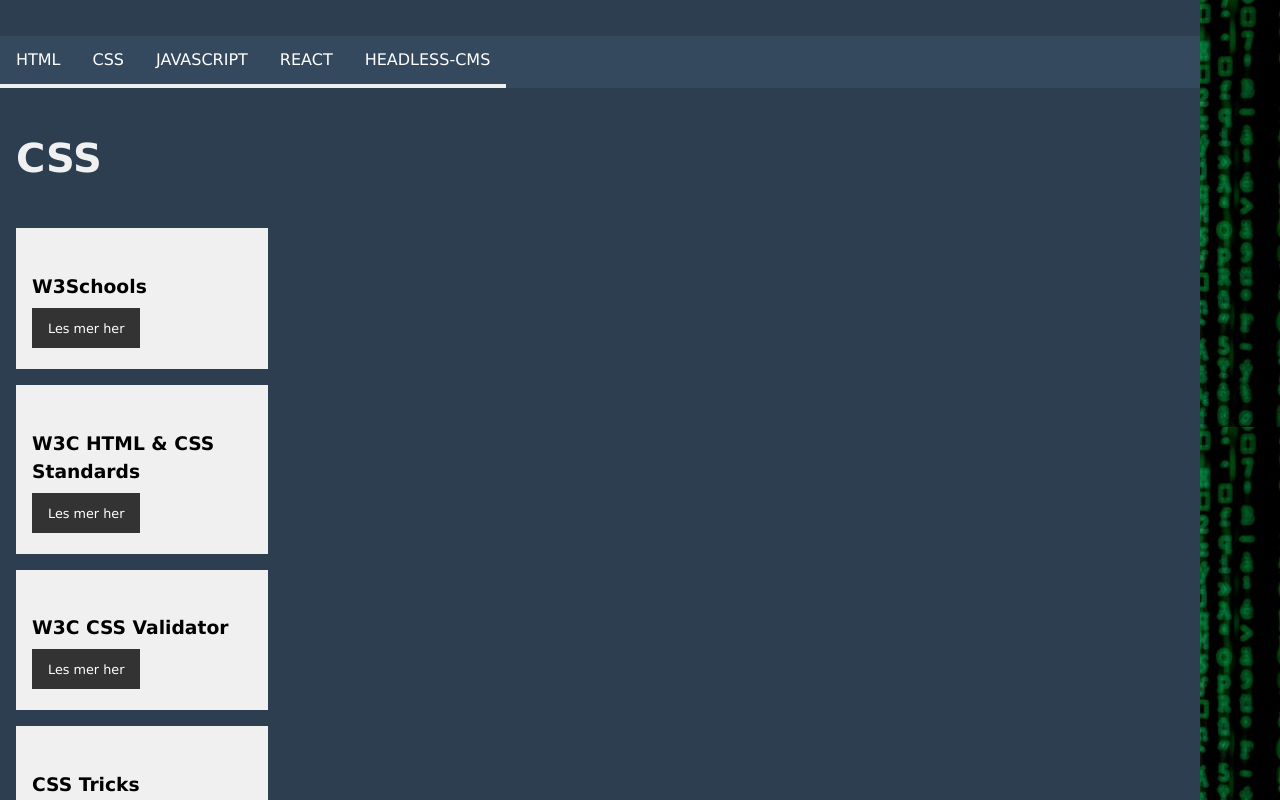
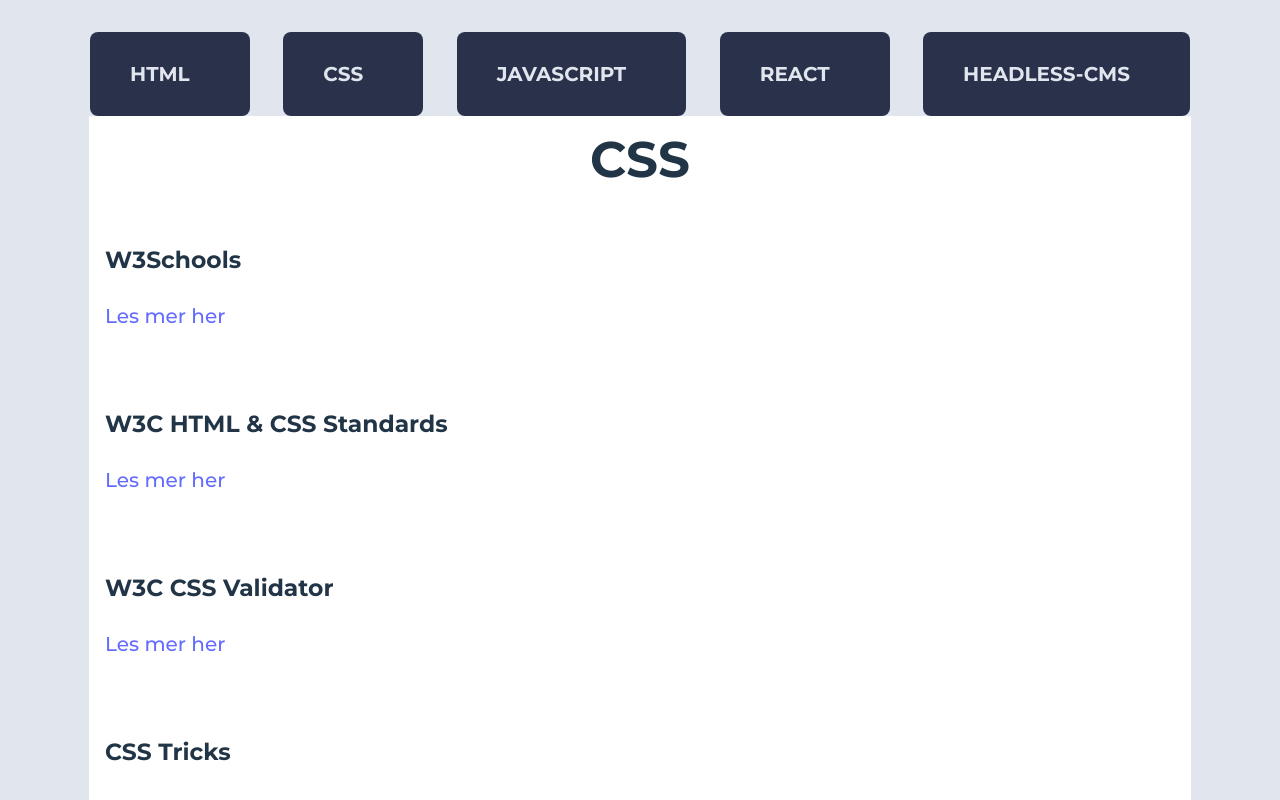
Before and after one commit to hannaso91/uin25ak2_resourceapp_hannaso, a React (Vite) app: page /css in a window 1280 px wide. Shown: the top 800 px of the page. Built offline with nearby package versions, Linux system fonts and the light colour scheme.

Commit message:
alt fungerer som det skal nå

```diff
--- a/src/App.jsx
+++ b/src/App.jsx
@@ -2,7 +2,7 @@
 import { Route, Routes } from 'react-router-dom'
 import ResourceCard from './components/ResourceCard'
 import Layout from './components/Layout'
-import "./styles/body.scss"
+import "./styles/style.scss"
 
 function App() {
 
@@ -10,6 +10,7 @@
     <>
       <Layout>
         <Routes>
+          {/*Jeg lagde først slug, men endret til det oppgaven krevde selvom slug fungerte*/}
           <Route path="/html" element={<ResourceCard category={"html"} />} />
           <Route path="/css" element={<ResourceCard category={"css"} />} />
           <Route path="/javascript" element={<ResourceCard category={"javascript"} />} />
--- a/src/components/Layout.jsx
+++ b/src/components/Layout.jsx
@@ -1,5 +1,7 @@
 import Nav from "./nav";
 
+//I oppgaven stod det at jeg skulle bruke html fra arbeidskrav 1 og legge inn i Layout.
+//etter å ha pratet med Tore Marius var det helt greit å gjøre det dynamisk som dette istedet.
 export default function Layout({children}) {
     return (
         <div id="designcontainer">
--- a/src/components/Nav.jsx
+++ b/src/components/Nav.jsx
@@ -1,8 +1,10 @@
-import { Link } from "react-router-dom"
+import { Link, useNavigate } from "react-router-dom"
 import resources from "../assets/resources"
-import "../styles/nav.scss"
+
 
 export default function Nav() {
+
+    const navigate = useNavigate()
 
     const categories = []; //lager en tom array for å legge til kategorier, da kan jeg også sjekke om det eksisterer fra før
     //jeg ønsket å lage min navbar dynamisk, slik at det senere er enkelt å fikse på dersom det kommer mer
@@ -13,18 +15,18 @@
         }
     })
 
+    const handleClick = (category) => {
+        navigate(`/${category}`)
+    }
+
     return(
-        <header>
-            <nav>
-                {/*Under her mapper jeg ut det som har blitt pushet inn i categories arrayen min, slik at jeg får en fungerende navigasjonsbar på siden min*/}
-                <ul className="navmenu">
-                    {categories.map(cat =>
-                        <li key={cat}>
-                            <Link to={`/${cat}`}>{cat}</Link>
-                        </li>
-                    )}
-                </ul>
-            </nav>
+        <header className="navmenu">
+            {/*Under her mapper jeg ut det som har blitt pushet inn i categories arrayen min, slik at jeg får en fungerende navigasjonsbar på siden min*/}
+                {categories.map(cat =>
+                    <button key={cat} onClick={() => handleClick(cat)}>{cat}</button>
+                )}
         </header>
     )
+
+    console.log(categories)
 }
--- a/src/components/ResourceCard.jsx
+++ b/src/components/ResourceCard.jsx
@@ -1,6 +1,5 @@
 import { Link } from "react-router-dom";
 import resources from "../assets/resources.js";
-import "../styles/ResourceCard.scss"
 import PageTitle from "./PageTitle.jsx";
 
 export default function ResourceCard({category}) {
@@ -18,8 +17,8 @@
         {/*Mapper her igjennom det som er filtrert for å kunne skrive det ut på siden
         Alle delene vil da bli laget som hver sin article med innholdet definert under og hentet ut av ressursene*/}
         {filteredResources.map((resource) => (
-            <article className="ressurser" key={resource.id}>
-                <h3>{resource.title}</h3>
+            <article className="whiteContainer" key={resource.id}>
+                <h3 className="headtext">{resource.title}</h3>
                 <ul>
                     <li>
                         <Link to={resource.url}>Les mer her</Link>
--- a/src/styles/ResourceCard.scss
+++ /dev/null
@@ -1,63 +0,0 @@
-#root {
-
-    text-align: left;
-    font-family: Verdana, Geneva, Tahoma, sans-serif;
-    width: 100%;
-    padding: 0;
-    margin-top: 0;
-}
-
-
-#heading {
-    color: #f0f0f0;
-    margin: 3rem auto 3rem 1rem;
-    text-transform: uppercase;
-    font-size: 40px;
-
-}
-
-.ressurser{
-    min-width: 180px;
-    max-width: 220px;
-    width: calc(33% - 1rem);
-    background-color: #f0f0f0;
-    color: #000;
-    padding: 1rem;
-    margin: auto 1rem 1rem 1rem;
-
-    h3{
-        padding: 10px;
-        padding-left: 0;
-        padding-bottom: 0;
-        margin-bottom: 2px;
-    }
-
-    ul {
-
-        padding-left: 0;
-        margin: 5px 0;
-        background: #333;
-        display: inline-block;
-        padding: .5rem 1rem;
-
-
-        li{
-            list-style: none;
-            width: 100%;
-
-            a{
-                color: #fff;
-                font-size: 0.8rem;
-                width: 100%;
-
-            }
-
-            a:hover{
-                background-color: #34495e;
-                color: #fff;
-
-            }
-        }
-    }
-
-}
--- a/src/styles/body.scss
+++ /dev/null
@@ -1,6 +0,0 @@
-body{
-    //background-color: #fff;
-    background-image: url("../pictures/backgroundSmall.jpg");
-    box-sizing: border-box;
-}
-//Lagde denne fordi jeg ønsket dette utseende uansett hva. Da tenkte jeg det var tryggest å legge dette i den som blir rendret ut
--- a/src/styles/nav.scss
+++ /dev/null
@@ -1,52 +0,0 @@
-#designcontainer {
-    background-color: #2c3e50;
-    padding-top: 20px;
-    max-width: 1200px;
-    min-height: 1000px;
-
-    header{
-        background-color: #34495e;
-        width: 100%;
-
-    }
-
-    main {
-
-        h2{
-            text-transform: uppercase;
-        }
-    }
-}
-
-.navmenu {
-    display: flex;
-    list-style: none;
-    justify-content: left;
-    margin-bottom: 0;
-    width: 100%;
-    padding-left: 0;
-
-    li{
-        padding: 0;
-        background-color: #34495e;
-        margin: 0;
-        display: flex;
-
-
-        a{
-            display: inline-block;
-            color: #fff;
-            text-transform: uppercase;
-            padding: calc(0.5rem + 4px) 1rem;
-            text-decoration: none;
-            border-bottom: 4px solid #efefef
-
-        }
-    }
-
-    a:hover{
-        background: #000;
-        color: #fff;
-        border-bottom: 4px solid yellow
-    }
-}
--- /dev/null
+++ b/src/styles/style.scss
@@ -0,0 +1,104 @@
+@import url('https://fonts.googleapis.com/css2?family=Montserrat:ital,wght@0,100..900;1,100..900&display=swap');
+
+:root {
+    --blue: #2A324B;
+    --lightblue: #58699D;
+    --white: #E1E5EE;
+    --allWhite: #ffffff;
+
+}
+
+html {
+    box-sizing: border-box;
+}
+
+body {
+    background: var(--white);
+    font-family: Montserrat, sans-serif;
+    font-size: 20px;
+}
+
+.navmenu {
+    display: flex;
+    flex-wrap: wrap;
+    width: 100%;
+    max-width: 1100px;
+    min-width: 1050px;
+    justify-content: space-between;
+    list-style: none;
+    text-align: center;
+    font-weight: bold;
+    margin: auto auto 0 auto;
+    padding: 0;
+
+    button {
+        display: block;
+        background: var(--blue);
+        padding: 30px 40px;
+        padding-right: 60px;
+        color: var(--white);
+        font-weight: bold;
+        font-family: Montserrat, sans-serif;
+        text-transform: uppercase;
+        border: none;
+
+
+    }
+
+    button:hover {
+        background: var(--allWhite);
+        cursor: pointer;
+        color: var(--blue);
+    }
+}
+
+main{
+    display: flex;
+    flex-direction: column;
+}
+
+#heading{
+    padding-top: 50px;
+    text-transform: uppercase;
+    font-size: 50px;
+}
+
+.whiteContainer, #heading {
+    background: var(--allWhite);
+    width: 100%;
+    max-width: 1070px;
+    min-width: 1070px;
+    padding: 1rem;
+
+    margin: 0 auto;
+}
+
+.whiteContainer{
+
+    text-align: left;
+
+    ul {
+
+        list-style: none;
+        padding: 0;
+
+        li{
+            text-decoration: none;
+            list-style: none;
+        }
+    }
+}
+
+
+
+
+.active-tab {
+    background: var(--allWhite);
+    color: var(--blue);
+
+}
+
+.tab{
+    background-color: var(--blue);
+    color: var(--white)
+}
```
